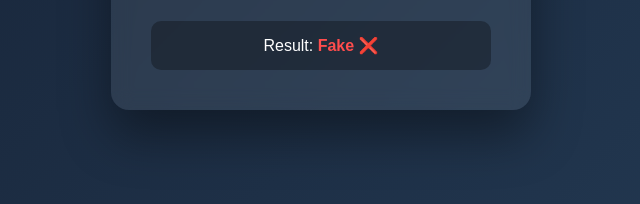
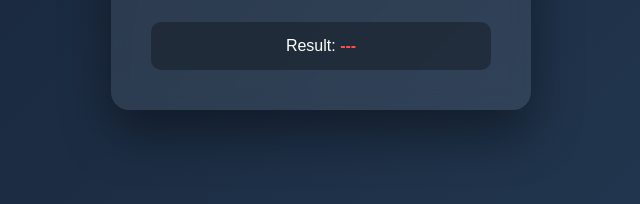
Before and after one commit to plixra/Deepfake-Detection, a plain HTML site: page index.html in a window 1280 px wide. Shown: the part 516-720 px from the top of the page, 319-959 px from the left. Drawn offline with Linux system fonts and the light colour scheme.

Commit message:
Update index.html

```diff
--- a/index.html
+++ b/index.html
@@ -5,7 +5,7 @@
     <meta name="viewport" content="width=device-width, initial-scale=1.0">
     <title>Deepfake Detector</title>
 
-    <!-- Link external CSS -->
+    <!-- CSS Linked -->
     <link rel="stylesheet" href="style.css">
 </head>
 
@@ -24,8 +24,8 @@
 
         <!-- Static result UI -->
         <div class="result">
-            Result: <span class="fake">Fake ❌</span>
-            <!-- change to real later -->
+            Result: <span class="fake">---</span>
+            <!-- Will change to real or Fake later after using AI model-->
         </div>
     </div>
 
```
